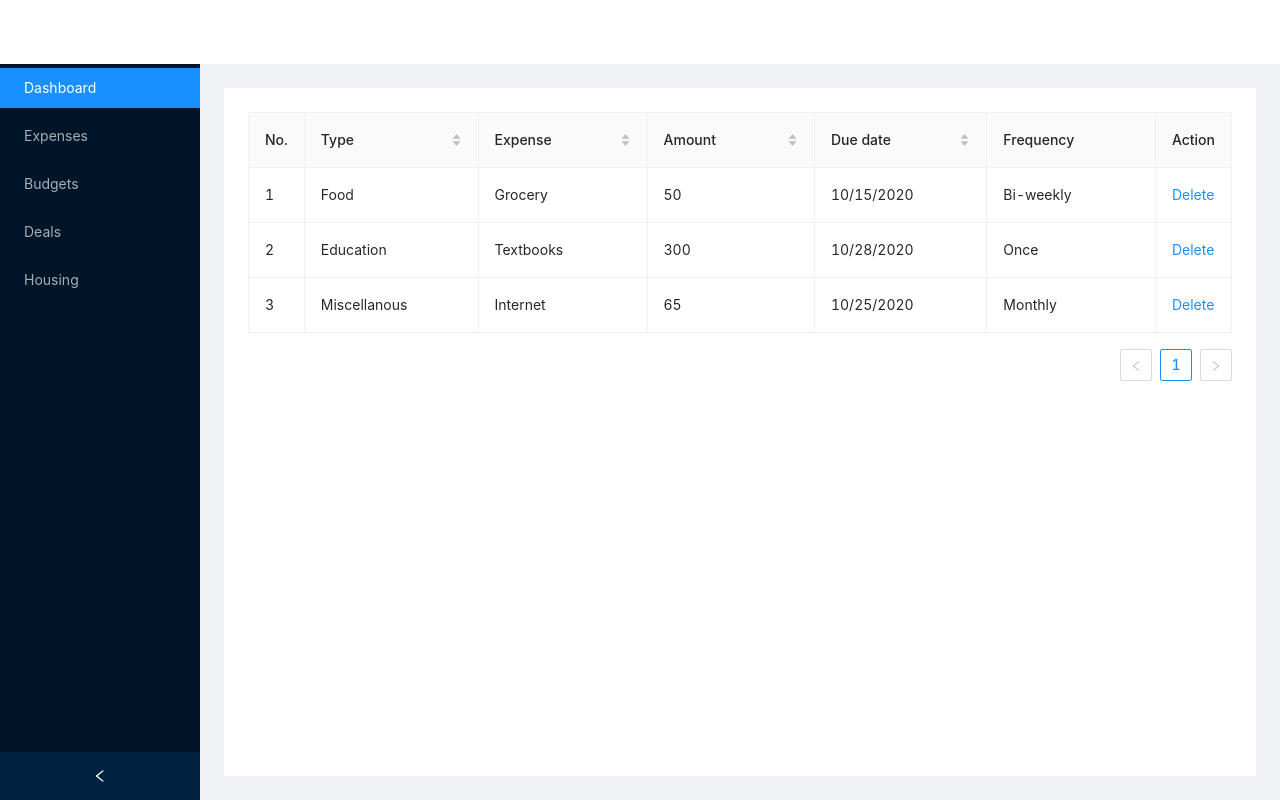
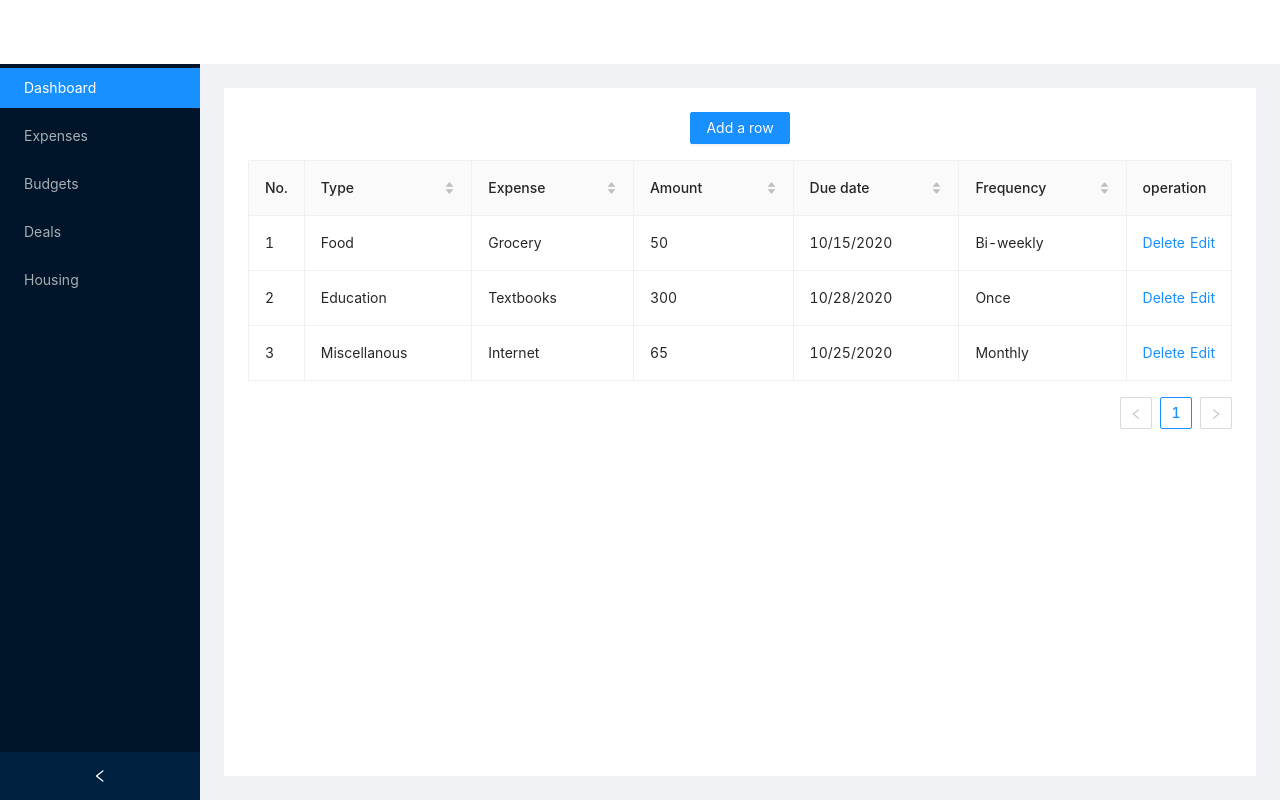
Before and after one commit to sagarthomas/studlife, a React (Create React App) app: page /expenses in a window 1280 px wide. Built offline with nearby package versions, Linux system fonts and the light colour scheme.

Commit message:
added edit button and delete functionality with temporary button

```diff
--- a/src/components/ExpensePage.js
+++ b/src/components/ExpensePage.js
@@ -1,43 +1,103 @@
 import React from "react";
-import { Table, Tag, Space } from 'antd';
+import { Table, Tag, Space, Input, Button, Popconfirm, Form } from 'antd';
 import { Resizable } from 'react-resizable';
 import moment from 'moment';
+import "../App.css";
 
-const ResizableTitle = props => {
-  const { onResize, width, ...restProps } = props;
+const EditableContext = React.createContext();
 
-  if (!width) {
-    return <th {...restProps} />;
+const EditableRow = ({ form, index, ...props }) => (
+  <EditableContext.Provider value={form}>
+    <tr {...props} />
+  </EditableContext.Provider>
+);
+
+const EditableFormRow = Form.create(EditableRow);
+
+class EditableCell extends React.Component {
+  state = {
+    editing: false,
+  };
+
+  toggleEdit = () => {
+    const editing = !this.state.editing;
+    this.setState({ editing }, () => {
+      if (editing) {
+        this.input.focus();
       }
+    });
+  };
 
-  return (
-    <Resizable
-      width={width}
-      height={0}
-      handle={
-        <span
-          className="react-resizable-handle"
-          onClick={e => {
-            e.stopPropagation();
-          }}
-        />
+  save = e => {
+    const { record, handleSave } = this.props;
+    this.form.validateFields((error, values) => {
+      if (error && error[e.currentTarget.id]) {
+        return;
       }
-      onResize={onResize}
-      draggableOpts={{ enableUserSelectHack: false }}
+      this.toggleEdit();
+      handleSave({ ...record, ...values });
+    });
+  };
+
+  renderCell = form => {
+    this.form = form;
+    const { children, dataIndex, record, title } = this.props;
+    const { editing } = this.state;
+    return editing ? (
+      <Form.Item style={{ margin: 0 }}>
+        {form.getFieldDecorator(dataIndex, {
+          rules: [
+            {
+              required: true,
+              message: `${title} is required.`,
+            },
+          ],
+          initialValue: record[dataIndex],
+        })(<Input ref={node => (this.input = node)} onPressEnter={this.save} onBlur={this.save} />)}
+      </Form.Item>
+    ) : (
+      <div
+        className="editable-cell-value-wrap"
+        style={{ paddingRight: 24 }}
+        onClick={this.toggleEdit}
       >
-      <th {...restProps} />
-    </Resizable>
+        {children}
+      </div>
     );
   };
 
+  render() {
+    const {
+      editable,
+      dataIndex,
+      title,
+      record,
+      index,
+      handleSave,
+      children,
+      ...restProps
+    } = this.props;
+    return (
+      <td {...restProps}>
+        {editable ? (
+          <EditableContext.Consumer>{this.renderCell}</EditableContext.Consumer>
+        ) : (
+          children
+        )}
+      </td>
+    );
+  }
+}
+
 class ExpensePage extends React.Component {
-  state = {
-    columns: [
+  constructor(props) {
+    super(props);
+    this.columns = [
       {
         title: 'No.',
         dataIndex: 'number',
         key: 'number',
-        width: 50,
+        width: 30,
       },
       {
         title: 'Type',
@@ -71,14 +131,27 @@ class ExpensePage extends React.Component {
         dataIndex: 'frequency',
         key: 'frequency',
         width: 200,
+        sorter: (a, b) => a.frequency.length - b.frequency.length
       },
       {
-        title: 'Action',
-        key: 'action',
-        render: () => <a>Delete</a>,
+        title: 'operation',
+        dataIndex: 'operation',
+        render: (text, record) =>
+          this.state.dataSource.length >= 1 ? (
+            <div>
+              <Popconfirm title="Are you sure to delete this expense" onConfirm={() => this.handleDelete(record.key)}>
+                <a style={{marginRight: 5}}>Delete</a>
+              </Popconfirm>
+              <Popconfirm title="Are you sure to edit this expense?" >
+                <a>Edit</a>
+              </Popconfirm>
+            </div>
+          ) : null,
       },
-    ],
-    data: [
+    ];
+
+    this.state = {
+      dataSource: [
         {
           key: '1',
           number: 1,
@@ -106,53 +179,169 @@ class ExpensePage extends React.Component {
           ddate: moment('10-25-2020').format('L'),
           frequency: 'Monthly',
         },
-    ]
+      ],
+      count: 3,
+    };
+  }
+
+  handleDelete = key => {
+    const dataSource = [...this.state.dataSource];
+    this.setState({ dataSource: dataSource.filter(item => item.key !== key) });
   };
 
-  components = {
-    header: {
-      cell: ResizableTitle,
-    },
+  handleAdd = () => {
+    const { count, dataSource } = this.state;
+    const newData = {
+      key: count+1,
+      number: count+1,
+      type: `Miscellanous`,
+      expense: `Cell-phone bill`,
+      amount: 40,
+      ddate: moment('10-22-2020').format('L'),
+      frequency: 'Monthly'
     };
-
-  handleResize = index => (e, { size }) => {
-    this.setState(({ columns }) => {
-      const nextColumns = [...columns];
-      nextColumns[index] = {
-        ...nextColumns[index],
-        width: size.width,
-      };
-      return { columns: nextColumns };
+    this.setState({
+      dataSource: [...dataSource, newData],
+      count: count + 1,
     });
   };
 
+  handleSave = row => {
+    const newData = [...this.state.dataSource];
+    const index = newData.findIndex(item => row.key === item.key);
+    const item = newData[index];
+    newData.splice(index, 1, {
+      ...item,
+      ...row,
+    });
+    this.setState({ dataSource: newData });
+  };
+
   render() {
-    const columns = this.state.columns.map((col, index) => ({
+    const { dataSource } = this.state;
+    const components = {
+      body: {
+        row: EditableFormRow,
+        cell: EditableCell,
+      },
+    };
+    const columns = this.columns.map(col => {
+      if (!col.editable) {
+        return col;
+      }
+      return {
         ...col,
-      onHeaderCell: column => ({
-        width: column.width,
-        onResize: this.handleResize(index),
+        onCell: record => ({
+          record,
+          editable: col.editable,
+          dataIndex: col.dataIndex,
+          title: col.title,
+          handleSave: this.handleSave,
         }),
-    }));
-
-    return <Table bordered components={this.components} columns={columns} dataSource={this.state.data} />;
+      };
+    });
+    return (
+      <div>
+        <Button onClick={this.handleAdd} type="primary" style={{ marginBottom: 16 }}>
+          Add a row
+        </Button>
+        <Table
+          components={components}
+          rowClassName={() => 'editable-row'}
+          bordered
+          dataSource={dataSource}
+          columns={columns}
+        />
+      </div>
+    );
   }
 }
 
-// class ExpensePage extends React.Component {
-//   constructor(props) {
-//     super(props);
+// new
+
+// const ResizableTitle = props => {
+//   const { onResize, width, ...restProps } = props;
+
+//   if (!width) {
+//     return <th {...restProps} />;
 //   }
 
-//   ExpTable = () => {
-//     const dataSource = [
+//   return (
+//     <Resizable
+//       width={width}
+//       height={0}
+//       handle={
+//         <span
+//           className="react-resizable-handle"
+//           onClick={e => {
+//             e.stopPropagation();
+//           }}
+//         />
+//       }
+//       onResize={onResize}
+//       draggableOpts={{ enableUserSelectHack: false }}
+//     >
+//       <th {...restProps} />
+//     </Resizable>
+//   );
+// };
+
+// class ExpensePage extends React.Component {
+//   state = {
+//     columns: [
+      // {
+      //   title: 'No.',
+      //   dataIndex: 'number',
+      //   key: 'number',
+      //   width: 50,
+      // },
+      // {
+      //   title: 'Type',
+      //   dataIndex: 'type',
+      //   key: 'type',
+      //   width: 200,
+      //   sorter: (a, b) => a.type.length - b.type.length,
+      // },
+      // {
+      //   title: 'Expense',
+      //   dataIndex: 'expense',
+      //   key: 'expense',
+      //   width: 200,
+      //   sorter: (a, b) => a.expense.length - b.expense.length,
+      // },
+      // {
+      //   title: 'Amount',
+      //   dataIndex: 'amount',
+      //   width: 200,
+      //   sorter: (a, b) => a.amount - b.amount,
+      // },
+      // {
+      //   title: 'Due date',
+      //   dataIndex: 'ddate',
+      //   key: "ddate",
+      //   width: 200,
+      //   sorter: (a, b) => new Date(a.ddate) - new Date(b.ddate)
+      // },
+      // {
+      //   title: 'Frequency',
+      //   dataIndex: 'frequency',
+      //   key: 'frequency',
+      //   width: 200,
+      // },
+//       {
+//         title: 'Action',
+//         key: 'action',
+//         render: () => <a>Delete</a>,
+//       },
+//     ],
+//     data: [
       // {
       //   key: '1',
       //   number: 1,
       //   type: 'Food',
       //   expense: 'Grocery',
-      //   amount: '$50',
-      //   ddate: "Oct 15",
+      //   amount: 50,
+      //   ddate: moment('10-15-2020').format('L'),
       //   frequency: 'Bi-weekly'
       // },
       // {
@@ -160,64 +349,49 @@ class ExpensePage extends React.Component {
       //   number: 2,
       //   type: 'Education',
       //   expense: 'Textbooks',
-      //   amount: '$300',
-      //   ddate: "Oct 28",
+      //   amount: 300,
+      //   ddate: moment('10-28-2020').format('L'),
       //   frequency: 'Once',
       // },
-//     ];
+      // {
+      //   key: '3',
+      //   number: 3,
+      //   type: 'Miscellanous',
+      //   expense: 'Internet',
+      //   amount: 65,
+      //   ddate: moment('10-25-2020').format('L'),
+      //   frequency: 'Monthly',
+      // },
+//     ]
+//   };
 
-//     const columns = [
-      // {
-      //   title: 'No.',
-      //   dataIndex: 'number',
-      //   key: 'number',
-      // },
-      // {
-      //   title: 'Type',
-      //   dataIndex: 'type',
-      //   key: 'type',
-      // },
-      // {
-      //   title: 'Expense',
-      //   dataIndex: 'expense',
-      //   key: 'expense',
-      // },
-//       {
-//         title: 'Amount',
-//         dataIndex: 'amount',
-//         key: 'amount',
-//         sorter: {
-//           compare: (a, b) => a.amount - b.amount,
-//         },
-//       },
-//       {
-//         title: 'Due Date',
-//         dataIndex: 'ddate',
-//         key: 'ddate',
-//       },
-      // {
-      //   title: 'Frequency',
-      //   dataIndex: 'frequency',
-      //   key: 'frequency',
-      // },
-//     ];
+//   components = {
+//     header: {
+//       cell: ResizableTitle,
+//     },
+//   };
 
-//     function onChange(pagination, filters, sorter, extra) {
-//       console.log('params', pagination, filters, sorter, extra);
-//     }
-
-//     return(<Table dataSource={dataSource} columns={columns} onChange={onChange}/>)
-//   }
-
-
+//   handleResize = index => (e, { size }) => {
+//     this.setState(({ columns }) => {
+//       const nextColumns = [...columns];
+//       nextColumns[index] = {
+//         ...nextColumns[index],
+//         width: size.width,
+//       };
+//       return { columns: nextColumns };
+//     });
+//   };
 
 //   render() {
-//     return (
-//       <div>
-//         <h1><b>EXPENSES</b></h1>
-//         <this.ExpTable/>
-//       </div>
-//     );
+//     const columns = this.state.columns.map((col, index) => ({
+//       ...col,
+//       onHeaderCell: column => ({
+//         width: column.width,
+//         onResize: this.handleResize(index),
+//       }),
+//     }));
+
+//     return <Table bordered components={this.components} columns={columns} dataSource={this.state.data} />;
 //   }
 // }
 
```
Lines whose indentation alone changed are shown as unchanged.
